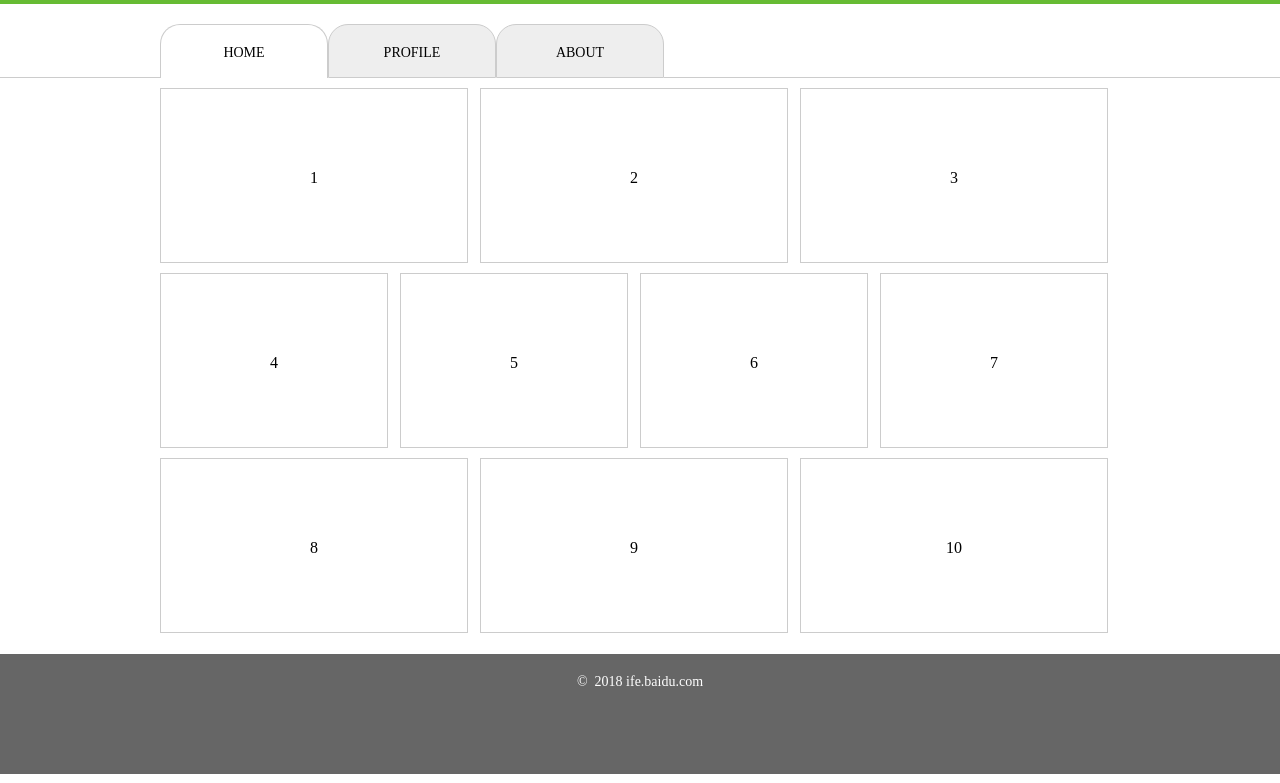
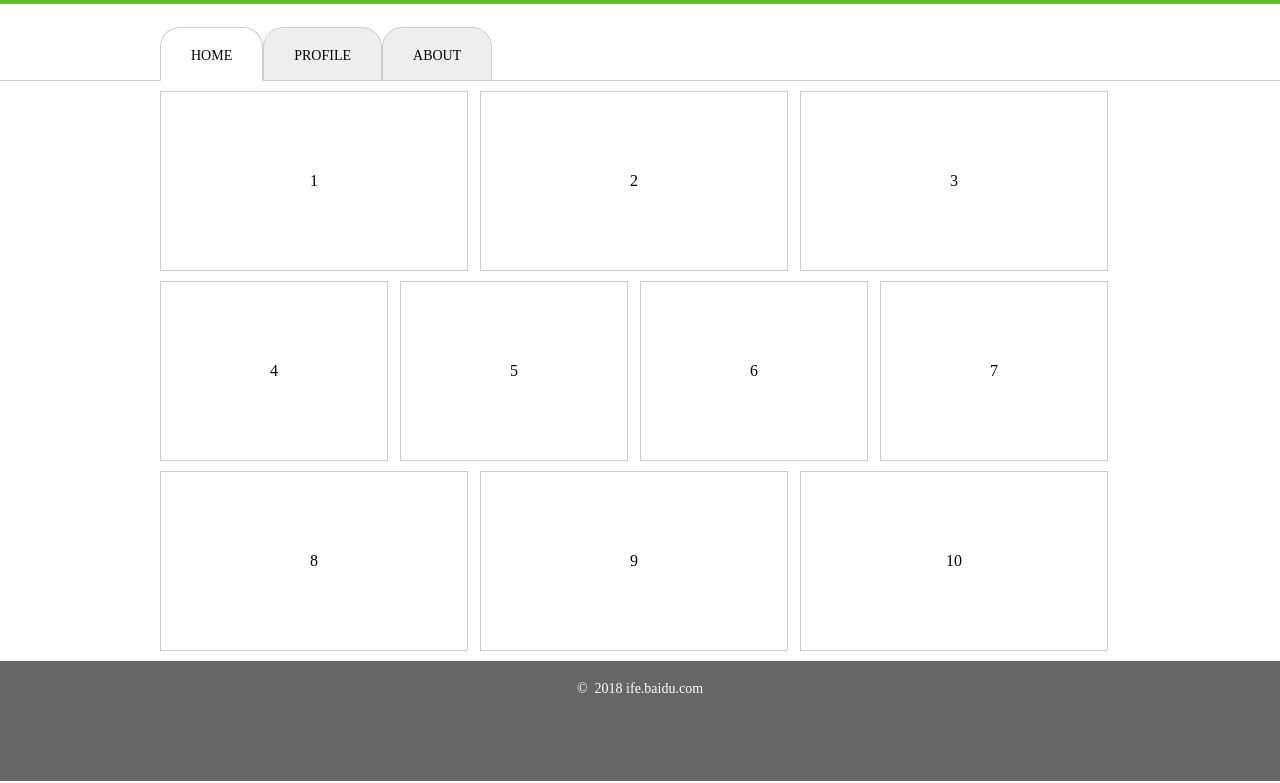
Before and after one commit to be-low/ife, a website: page basic/day_7-8/page.html in a window 1280 px wide. Shown: the part 376-1159 px from the top of the page. Drawn offline with Linux system fonts and the light colour scheme.

Commit message:
refactor my code for day 7-8

```diff
--- a/basic/day_7-8/page.html
+++ b/basic/day_7-8/page.html
@@ -6,51 +6,49 @@
     <title>day 7-8</title>
 </head>
 <body>
-<header>
+<header id="header">
     <div class="wrapper">
         <h1 class="logo">Logo</h1>
-        <ul>
+        <ul class="nav-row">
             <li><a href="#">Github</a></li>
             <li><a href="#">Register</a></li>
             <li><a href="#">Login</a></li>
         </ul>
     </div>
 </header>
-<div class="banner">
+<div class="banner-less">
     <div class="wrapper">
-        <ul>
+        <ul class="nav-row">
             <li>1</li>
-            <li>2</li>
+            <li class="active-item">2</li>
             <li>3</li>
             <li>4</li>
         </ul>
     </div>
-
 </div>
 <div class="main-container">
-    <div class="nav">
-        <div class="left"></div>
-        <ul>
-            <li><a href="#">HOME</a></li>
-            <li><a href="#">PROFILE</a></li>
-            <li><a href="#">ABOUT</a></li>
-            <li></li>
-        </ul>
-        <div class="right"></div>
+    <div class="banner-main">
+        <nav class="nav-wrapper">
+            <ul class="nav-row">
+                <li class="active-item"><a href="#">HOME</a></li>
+                <li><a href="#">PROFILE</a></li>
+                <li><a href="#">ABOUT</a></li>
+            </ul>
+        </nav>
     </div>
     <div class="container">
-        <div class="row row-1">
+        <div class="row">
             <div><span>1</span></div>
             <div><span>2</span></div>
             <div><span>3</span></div>
         </div>
-        <div class="row row-2">
+        <div class="row">
             <div><span>4</span></div>
             <div><span>5</span></div>
             <div><span>6</span></div>
             <div><span>7</span></div>
         </div>
-        <div class="row row-3">
+        <div class="row">
             <div><span>8</span></div>
             <div><span>9</span></div>
             <div><span>10</span></div>
@@ -58,7 +56,7 @@
     </div>
 
 </div>
-<footer>
+<footer class="footer">
     <span>© &nbsp2018&nbspife.baidu.com</span>
 </footer>
 </body>
--- a/basic/day_7-8/sass/page.scss
+++ b/basic/day_7-8/sass/page.scss
@@ -2,22 +2,29 @@ body {
   margin: 0;
 }
 
-ul {
+.nav-row {
+  font-size: 14px;
   list-style-type: none;
+  text-align: center;
   margin: 0;
   li {
     display: inline-block;
+  }
+  a {
+    text-decoration: none;
+    color: black;
   }
 }
 
 .wrapper {
   max-width: 960px;
+  width: 100%;
   margin: 0 auto;
   height: 100%;
 }
 
 header {
-  background-color: rgb(51, 51, 51);
+  background-color: #333333;
   color: white;
   height: 80px;
   .wrapper {
@@ -25,12 +32,10 @@ header {
     h1 {
       font-size: 30px;
       line-height: 30px;
-      //position: relative;
       margin: 0;
       padding-top: 20px;
     }
     ul {
-      font-size: 14px;
       position: absolute;
       top: 10px;
       right: 0;
@@ -41,7 +46,7 @@ header {
   }
 }
 
-.banner {
+.banner-less {
   background-color: #66bb33;
   width: 100%;
   height: 300px;
@@ -62,7 +67,7 @@ header {
         border: black solid 1px;
         background-color: #b2dd99;
       }
-      li:nth-of-type(2) {
+      .active-item {
         background-color: #e0f1d6;
         color: #14250a;
         padding-top: 15px;
@@ -72,62 +77,50 @@ header {
 }
 
 .main-container {
-  height: 650px;
-  .nav {
+  .banner-main {
+    border-bottom: #cccccc solid 1px;
+    margin-bottom: 10px;
+    .nav-wrapper {
+      max-width: 960px;
+      height: 76px;
+      margin: 0 auto;
       position: relative;
-    height: auto;
-    display: flex;
-    .left, .right {
-      flex: 1;
-      border-bottom: #cccccc solid 1px;
-    }
       ul {
-      flex: 0 960px;
-      display: flex;
+        position: absolute;
+        left: 0;
+        bottom: -1px;
         margin: 20px auto auto 0;
         padding-left: 0;
+        display: flex;
         li {
-        flex: 0 106px;
           background-color: #eeeeee;
           padding: 20px 30px 16px 30px;
           border: #cccccc solid 1px;
           border-radius: 20px 20px 0 0;
-        font-size: 14px;
-        text-align: center;
-        a {
-          text-decoration: none;
-          color: black;
-          font-size: 14px;
         }
-      }
-      li:nth-of-type(1) {
+        .active-item {
           background-color: white;
-        border-bottom: none;
-      }
-      li:nth-of-type(4) {
-        flex: 1;
-        border-top: none;
-        border-left: none;
-        border-right: none;
-        background-color: white;
+          border-bottom: white solid 1px;
         }
       }
     }
-
+  }
   .container {
     max-width: 960px;
     margin: 0 auto;
+    display: flex;
+    flex-direction: column;
     .row {
-      margin-top: 10px;
+      flex: 1;
+      margin-bottom: 10px;
       display: flex;
       div {
+        flex: 1;
         box-sizing: border-box;
         border: #cccccc solid 1px;
         margin-right: 12px;
         padding: 80px;
-        height: 175px;
         text-align: center;
-        flex: 1;
       }
     }
   }
```
Also changed, not shown: basic/day_7-8/note.html (+1 -1 lines), basic/day_7-8/note.md (+10 -0 lines), basic/day_7-8/stylesheets/page.css, 1 other file. Lines whose indentation alone changed are shown as unchanged.
